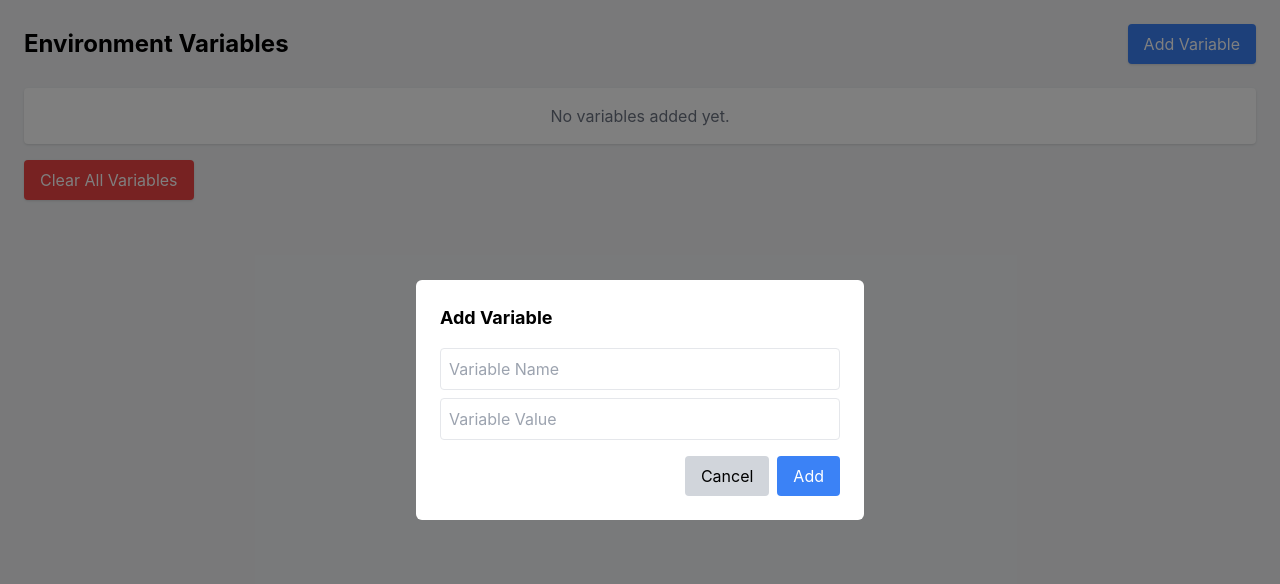
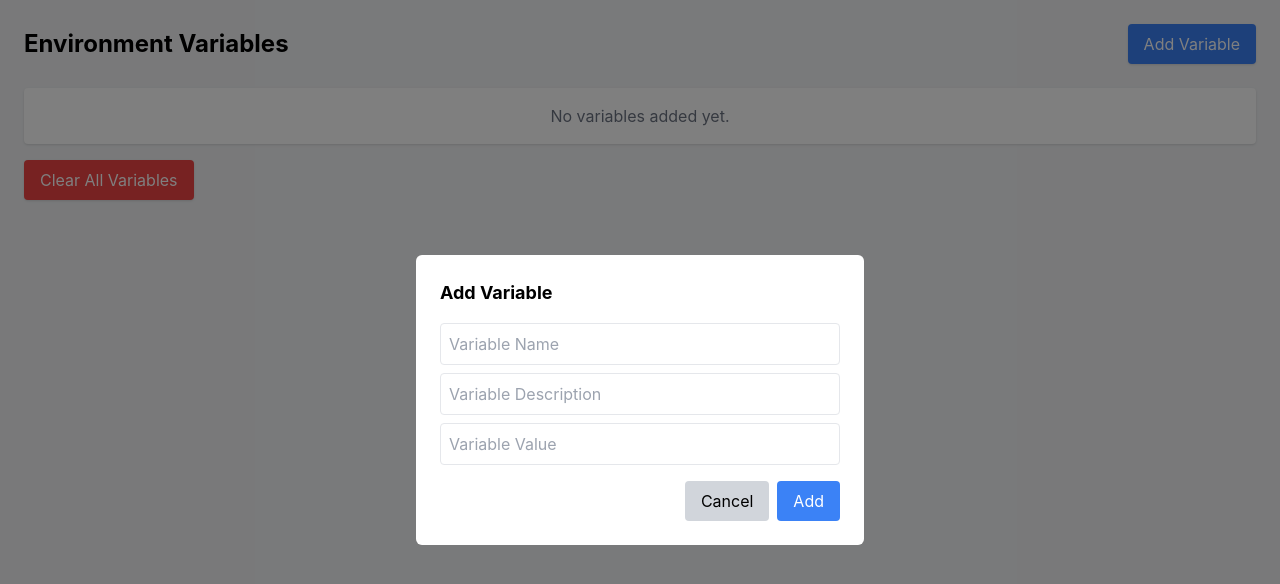
Before and after one commit to jesieldotdev/env-manager, a React (Vite) app: page / in a window 1280 px wide. Both pictures are taken after a click on the button "Add Variable". Shown: the top 584 px of the page. Built offline with nearby package versions, Linux system fonts and the light colour scheme.

Commit message:
feat: variable description

```diff
--- a/src/App.tsx
+++ b/src/App.tsx
@@ -19,8 +19,8 @@ const App: React.FC = () => {
     }
   }, []);
 
-  const handleAddVariable = (name: string, value: string) => {
-    const newVariables = [...variables, { name, value }];
+  const handleAddVariable = (name: string, value: string, description: string) => {
+    const newVariables = [...variables, { name, value, description }];
     setVariables(newVariables);
     localStorage.setItem('envVariables', JSON.stringify(newVariables));  // Atualiza as variáveis no localStorage
   };
@@ -40,7 +40,9 @@ const App: React.FC = () => {
       <div className="bg-white shadow rounded divide-y">
         {variables.length > 0 ? (
           variables.map((variable, index) => (
-            <EnvItem key={index} name={variable.name} value={variable.value} />
+            <EnvItem key={index}
+            description={variable.description}
+            name={variable.name} value={variable.value} />
           ))
         ) : (
           <p className="p-4 text-gray-500 text-center">No variables added yet.</p>
--- a/src/components/EnvItem.tsx
+++ b/src/components/EnvItem.tsx
@@ -4,9 +4,10 @@ import { Copy } from 'lucide-react';
 interface EnvItemProps {
   name: string;
   value: string;
+  description: string
 }
 
-const EnvItem: React.FC<EnvItemProps> = ({ name, value }) => {
+const EnvItem: React.FC<EnvItemProps> = ({ name, value, description }) => {
   const handleCopy = () => {
     // Copia o valor para a área de transferência
     navigator.clipboard.writeText(value).then(() => {
@@ -17,8 +18,9 @@ const EnvItem: React.FC<EnvItemProps> = ({ name, value }) => {
   return (
     <div className="flex flex-row sm:flex-row justify-between items-start sm:items-center p-4">
       <div className="mb-2 sm:mb-0">
-        <h3 className="font-bold text-sm sm:text-base">{name}</h3>
+        <h3 className="font-bold text-sm sm:text-base">{name} <span className="text-gray-600">({description})</span></h3>
         <p className="text-xs sm:text-sm text-gray-600">{value}</p>
+
       </div>
 
       <button
--- a/src/components/Modal.tsx
+++ b/src/components/Modal.tsx
@@ -3,18 +3,20 @@ import React, { useState } from 'react';
 interface ModalProps {
   isOpen: boolean;
   onClose: () => void;
-  onAdd: (name: string, value: string) => void;
+  onAdd: (name: string, value: string, description: string) => void;
 }
 
 const Modal: React.FC<ModalProps> = ({ isOpen, onClose, onAdd }) => {
   const [name, setName] = useState('');
+  const [description, setDescription] = useState('');
   const [value, setValue] = useState('');
 
   const handleSubmit = () => {
-    if (name && value) {
-      onAdd(name, value);
+    if (name && value && description) {
+      onAdd(name, value, description);
       setName('');
       setValue('');
+      setDescription('');
       onClose();
     }
   };
@@ -31,6 +33,13 @@ const Modal: React.FC<ModalProps> = ({ isOpen, onClose, onAdd }) => {
           className="w-full p-2 border rounded mb-2 focus:outline-blue-500"
           value={name}
           onChange={(e) => setName(e.target.value)}
+        />
+        <input
+          type="text"
+          placeholder="Variable Description"
+          className="w-full p-2 border rounded mb-2 focus:outline-blue-500"
+          value={description}
+          onChange={(e) => setDescription(e.target.value)}
         />
         <input
           type="text"
```
